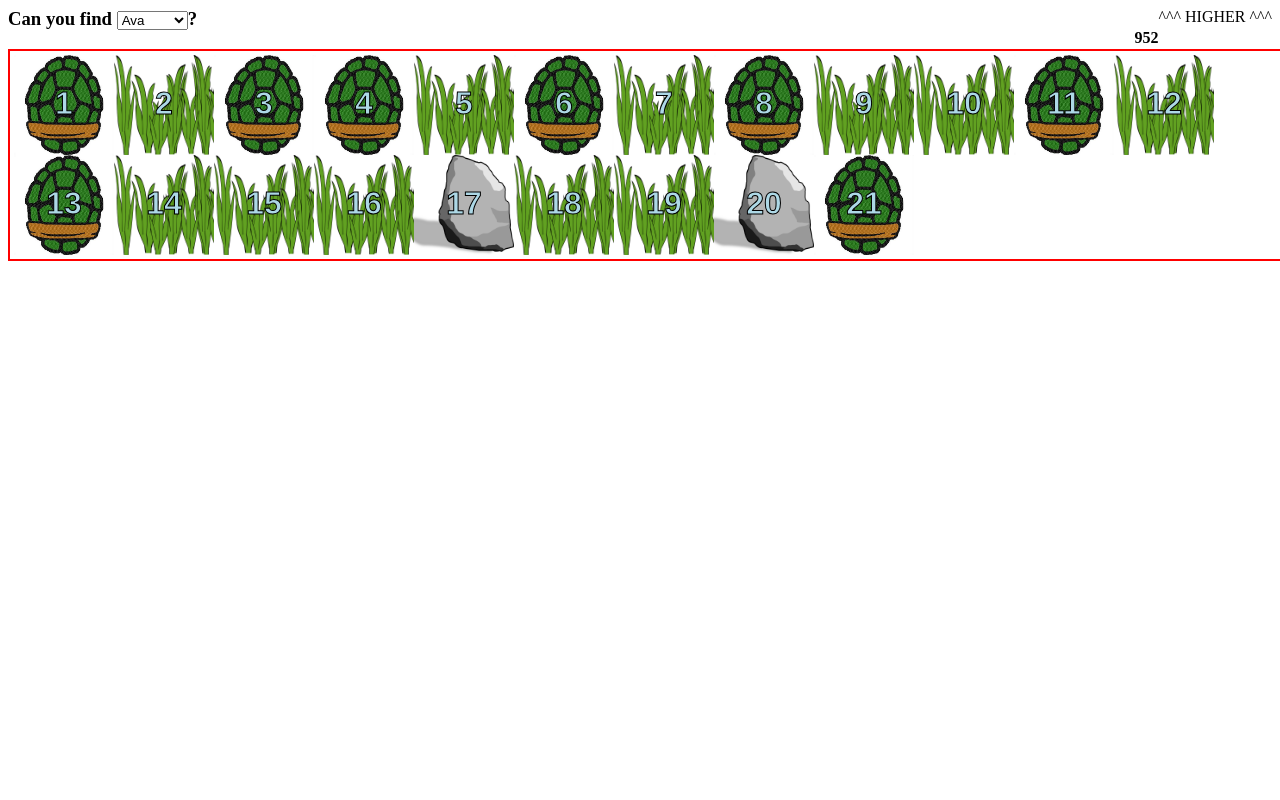
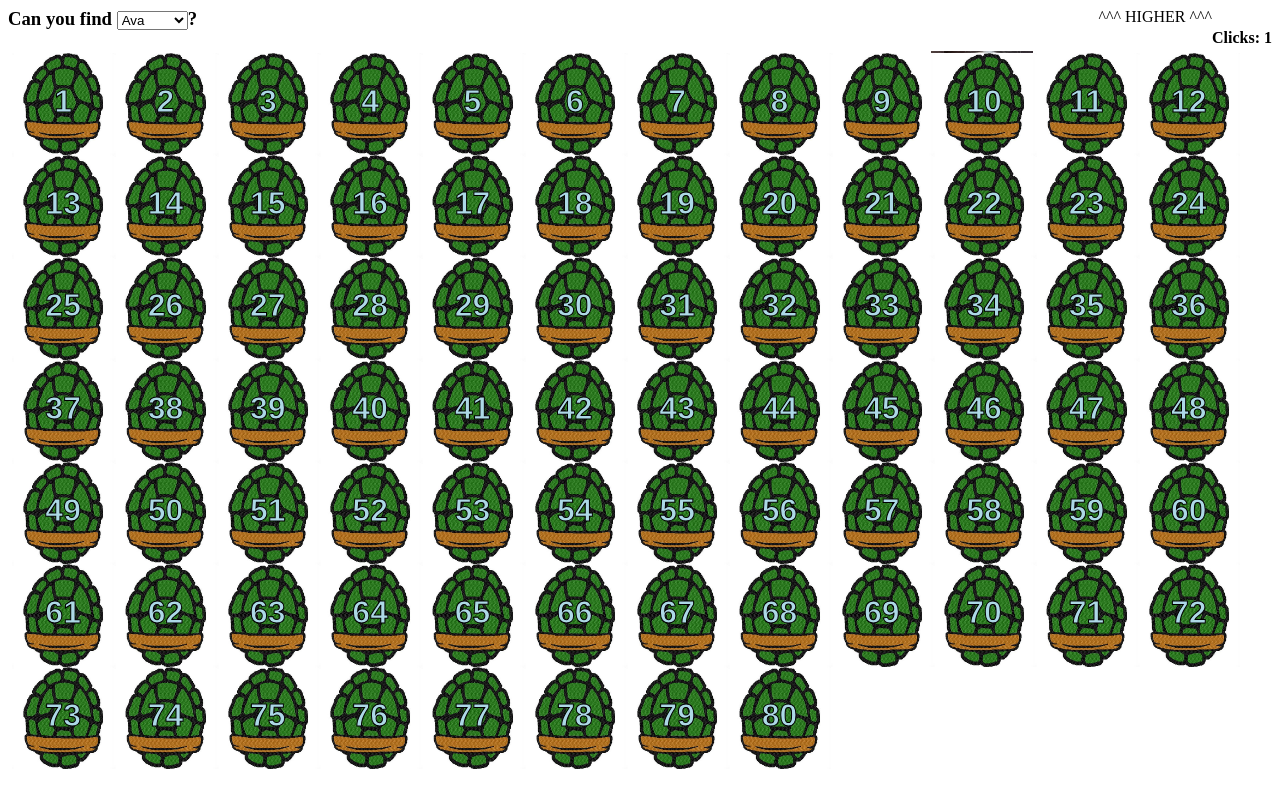
Before and after one commit to markschmidt42/kids-game-find-me, a plain HTML site: page index.html in a window 1280 px wide. Both pictures are taken after a click on the element "10". Drawn offline with nearby package versions, Linux system fonts and the light colour scheme.

Commit message:
added dynamic tile size

```diff
--- a/common.js
+++ b/common.js
@@ -17,8 +17,8 @@ var kids = {
 };
 
 $(function() {
-	var gameSize = 21;
-	var startingPoints = 1000;
+	var gameSize = 80;
+	var startingPoints = gameSize;
 
 	var randomWinner = 0;
 
@@ -28,12 +28,15 @@ $(function() {
 
 	var $warmerColder = $("#warmer-colder");
 
+	var clicks = 0;
 	var points = startingPoints;
 
 	var winner = kids['ava'];
 	var nopes = [kids['mya'],kids['addison']];
 
 	var prevGuess = 0;
+
+	var tileSize = 100;
 
 	var setWinner = function(winnerName) {
 		// I know there is a better way
@@ -51,8 +54,8 @@ $(function() {
 
 	var cardCover = [
 		 '<div class="card" data-item="[ITEM]"><img src="images/turtle.jpg" />'
-		,'<div class="card" data-item="[ITEM]"><img src="images/grass.png" />'
-		,'<div class="card" data-item="[ITEM]"><img src="images/rock.png" />'
+//		'<div class="card" data-item="[ITEM]"><img src="images/grass.png" />'
+//		,'<div class="card" data-item="[ITEM]"><img src="images/rock.png" />'
 	]
 
 	var playSound = function(sound) {
@@ -73,6 +76,10 @@ $(function() {
 		return array[getRandom(0, array.length-1)]
 	}
 
+	var setTileSize = function($card, tileSize) {
+		$card.css({"height": tileSize, "width": tileSize});
+	}
+
 	var layoutBoard = function(boardSize) {
 		for (var x = 0; x < boardSize; x++) {
 			var cardNum = x+1;
@@ -81,11 +88,14 @@ $(function() {
 			card = card.replace("[ITEM]", cardNum);
 			$card = $(card);
 
+			// set height/width;
+			setTileSize($card, tileSize);
+
 			$card.append('<label>'+ cardNum +'</label>')
 
 			$game.append($card);
 
-			$card.fadeIn(x * 100);
+			$card.fadeIn(x * (1000/gameSize));
 		}
 	}
 
@@ -95,8 +105,12 @@ $(function() {
 		var cardPos = $card.offset();
 		console.log(cardPos);
 
+		var $underCardImg = $('<img src="images/'+ cardToPutUnder.img +'" />');
+		setTileSize($underCardImg, tileSize);
+
+
 		$cardUnder.css({"top": cardPos.top-50, "left":cardPos.left-10});
-		$cardUnder.append('<img src="images/'+ cardToPutUnder.img +'" />');
+		$cardUnder.append($underCardImg);
 		$card.after($cardUnder);
 	}
 
@@ -152,14 +166,20 @@ $(function() {
 				points = parseInt(points - (startingPoints/gameSize));
 			}
 
+			clicks++;
 
 			prevGuess = cardNum;
 
-			$score.text(points);
 
-			$card.animate({"top": -90}, 500, afterSlideUp);
+			updateScore();
+
+			$card.animate({"top": (tileSize * -0.90)}, 500, afterSlideUp);
 
 		});
+	}
+
+	var updateScore = function() {
+		$score.text("Clicks: "+ clicks);
 	}
 
 	var initEvents = function() {
@@ -182,10 +202,14 @@ $(function() {
 		$("#game-find-me").val(gameMode);
 		setWinner(gameMode);
 
+		tileSize = GetTileSize($(window).width(), $(window).height()-80, gameSize);
+		//tileSize = tileSize - 20;
+
 		layoutBoard(gameSize);
 
 		$allCards = $game.find(".card");
 
+		updateScore();
 		initEvents();
 	}
 
@@ -203,3 +227,36 @@ function getParameterByName(name, url) {
     if (!results[2]) return '';
     return decodeURIComponent(results[2].replace(/\+/g, " "));
 }
+
+
+function GetTileSize(unscaledWidth, unscaledHeight, numberOfSlides)
+{
+	//total number of tiles
+	var tile_count = numberOfSlides;
+	//height of rectangle
+	var b  = unscaledHeight;
+	//width of rectanlge
+	var a  = unscaledWidth;
+
+	//divide the area but the number of tiles to get the max area a tile could cover
+	//this optimal size for a tile will more often than not make the tiles overlap, but
+	//a tile can never be bigger than this size
+	var maxSize = Math.sqrt((b * a) / tile_count);
+	//find the number of whole tiles that can fit into the height
+	var numberOfPossibleWholeTilesH  = Math.floor(b / maxSize);
+	//find the number of whole tiles that can fit into the width
+	var numberOfPossibleWholeTilesW  = Math.floor(a / maxSize);
+	//works out how many whole tiles this configuration can hold
+	var total  = numberOfPossibleWholeTilesH * numberOfPossibleWholeTilesW;
+
+	//if the number of number of whole tiles that the max size tile ends up with is less than the require number of
+	//tiles, make the maxSize smaller and recaluate
+	while(total < tile_count){
+		maxSize--;
+		numberOfPossibleWholeTilesH = Math.floor(b / maxSize);
+		numberOfPossibleWholeTilesW = Math.floor(a / maxSize);
+		total = numberOfPossibleWholeTilesH * numberOfPossibleWholeTilesW;
+	}
+
+	return maxSize;
+}
--- a/index.html
+++ b/index.html
@@ -5,7 +5,6 @@
 	<script src="common.js"></script>
 	<style>
 		#game {
-			border: solid 2px red;
 			padding:4px;
 			width: 100%;
 			position: absolute;
@@ -69,8 +68,8 @@
 </head>
 
 <body>
+	<h4 id="score">1000</h4>
 	<div id="warmer-colder"></div>
-	<h4 id="score">1000</h4>
 	<h3>Can you find <select id="game-find-me">
 	<option value="ava">Ava</option>
 	<option value="mya">Mya</option>
```
